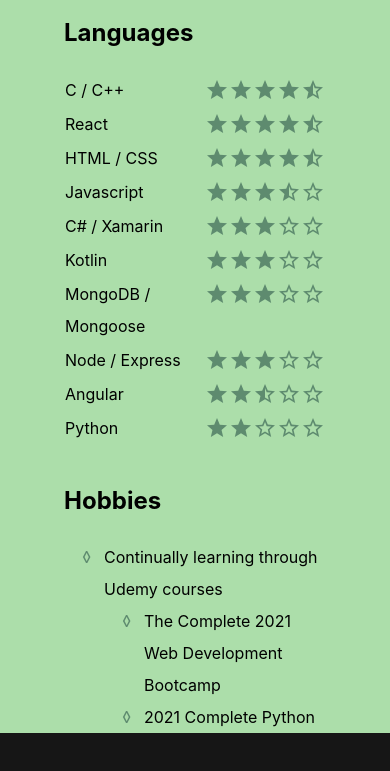
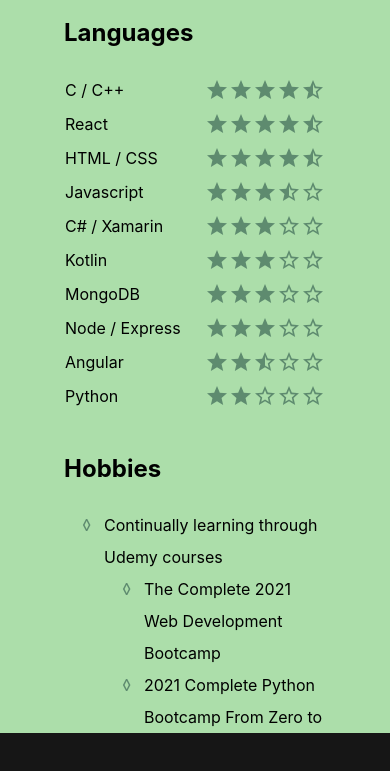
Before and after one commit to VaughanEric/PersonalWebsiteV2, a React (Create React App) app: page / in a window 390 px wide. Shown: the part 6863-7634 px from the top of the page. Built offline with nearby package versions, Linux system fonts and the light colour scheme; a web font is replaced by a local one.

Commit message:
firebase changes and mobile changes

```diff
--- a/src/components/Experience/ExperienceDetails.js
+++ b/src/components/Experience/ExperienceDetails.js
@@ -60,6 +60,8 @@ function ExperienceDetails() {
     <Carousel
       autoPlay={false}
       height={"90%"}
+      preventMovementUntilSwipeScrollTolerance={true}
+      swipeScrollTolerance={100}
       className="carousel"
     >
       {experiences.map((experience) => {
--- a/src/components/Skills/SkillsDetails.js
+++ b/src/components/Skills/SkillsDetails.js
@@ -9,7 +9,7 @@ function SkillsDetails() {
     {name: "Javascript", numStars: 3.5},
     {name: "C# / Xamarin", numStars: 3},
     {name: "Kotlin", numStars: 3},
-    {name: "MongoDB / Mongoose", numStars: 3},
+    {name: "MongoDB", numStars: 3},
     {name: "Node / Express", numStars: 3},
     {name: "Angular", numStars: 2.5},
     {name: "Python", numStars: 2}
```
Also changed, not shown: firebase.json, 1 other file (tests, documents, lock files or other folders).
